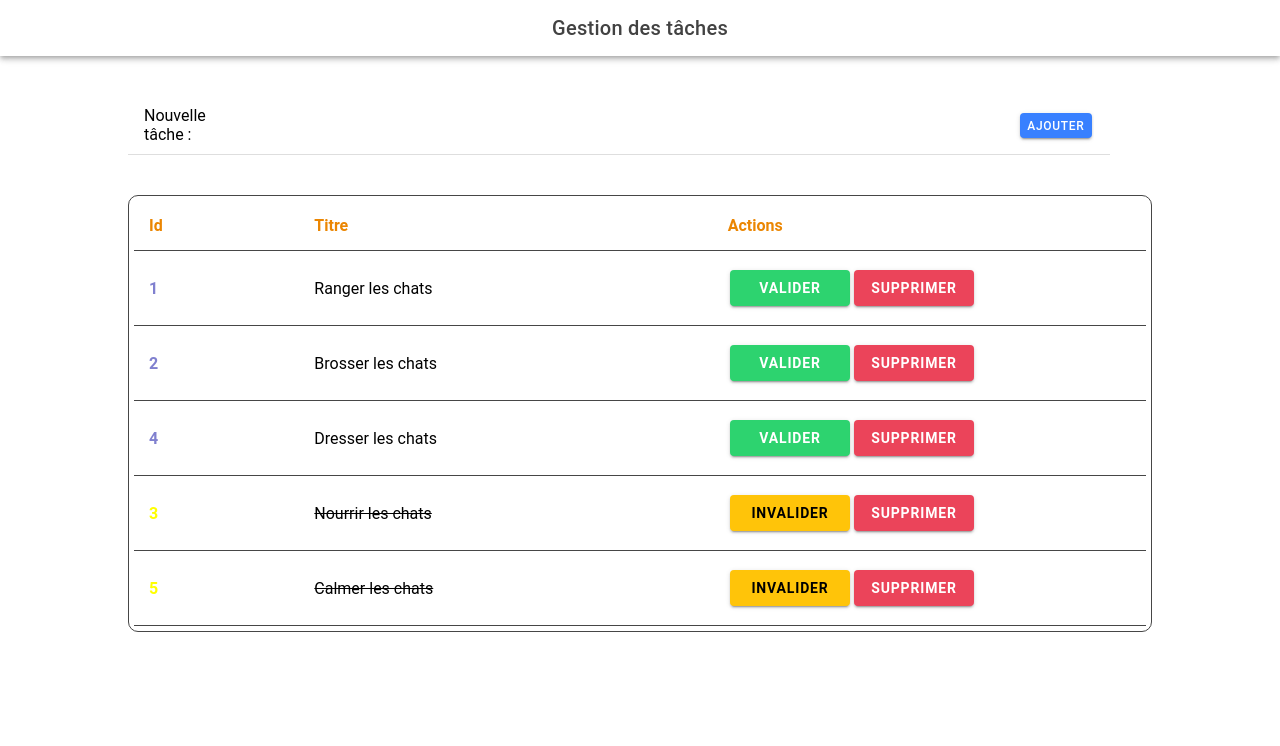
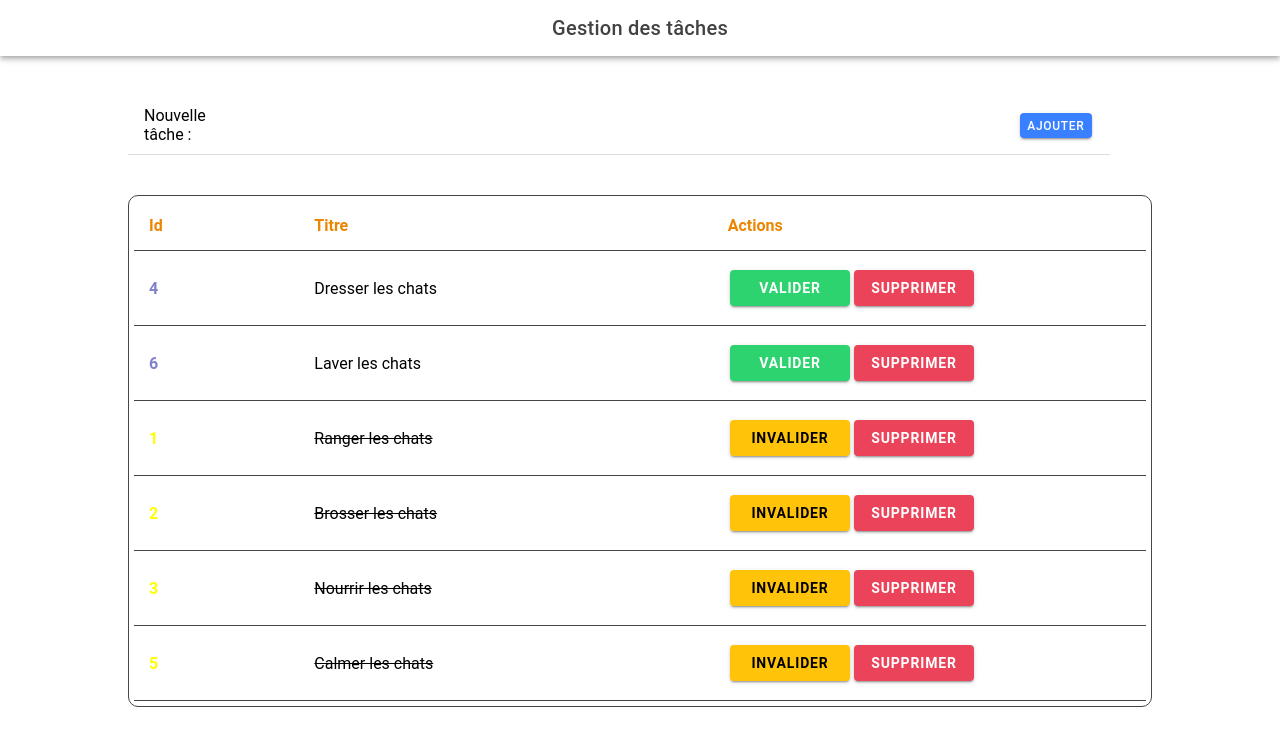
Before and after one commit to jacquesgrana/CDAPHP-TP-Ionic-Rxjs, a React (Vite) app: page /home in a window 1280 px wide. Shown: the top 746 px of the page. Built offline with nearby package versions, Linux system fonts and the light colour scheme; data requests are answered from the project's data file.

Commit message:
ajout d'une alert pour confirmer la suppression et contrôle de l'input pour la création d'une tâche

```diff
--- a/db.json
+++ b/db.json
@@ -3,12 +3,12 @@
     {
       "id": 1,
       "title": "Ranger les chats",
-      "completed": false
+      "completed": true
     },
     {
       "id": 2,
       "title": "Brosser les chats",
-      "completed": false
+      "completed": true
     },
     {
       "id": 3,
@@ -24,6 +24,11 @@
       "title": "Calmer les chats",
       "completed": true,
       "id": 5
+    },
+    {
+      "title": "Laver les chats",
+      "completed": false,
+      "id": 6
     }
   ]
 }
--- a/src/pages/Home.tsx
+++ b/src/pages/Home.tsx
@@ -55,14 +55,6 @@ const Home: React.FC = () => {
     return () => subscription.unsubscribe();
   }, [handleAddTask]);
 
-  /*
-  const toggleCompletion = (taskId: number) => {
-    setTasks(tasks.map(task =>
-      task.id === taskId ? {...task, completed: !task.completed} : task
-    ));
-  };
-*/
-
   const toggleCompletion = (taskId: number) => {
     const task = tasks.find((task) => task.id === taskId);
     if (task) {
@@ -101,26 +93,9 @@ const Home: React.FC = () => {
     }
    };
 
-  /*
-
-const handleAddTask = () => {
-  const task = { title: newTask, completed: false };
-  const add$ = addTask(task);
-  add$.subscribe((addedTask) => {
-    const newTasks = [...tasks, addedTask];
-    newTasks.sort((a: ITask, b: ITask) => {
-      if (a.completed === b.completed) {
-        return a.id - b.id;
-      }
-      return Number(a.completed) - Number(b.completed);
-    });
-    setTasks(newTasks);
-    setNewTask("");
-  });
-};*/
-
   function handleAddTask() {
-    const task = { title: newTask, completed: false };
+    if(newTask !== '') {
+      const task = { title: newTask, completed: false };
     const add$ = addTask(task);
     add$.subscribe((addedTask) => {
       const newTasks = [...tasks, addedTask];
@@ -133,6 +108,7 @@ const handleAddTask = () => {
       setTasks(newTasks);
       setNewTask("");
     });
+    }
   }
 
   return (
```
